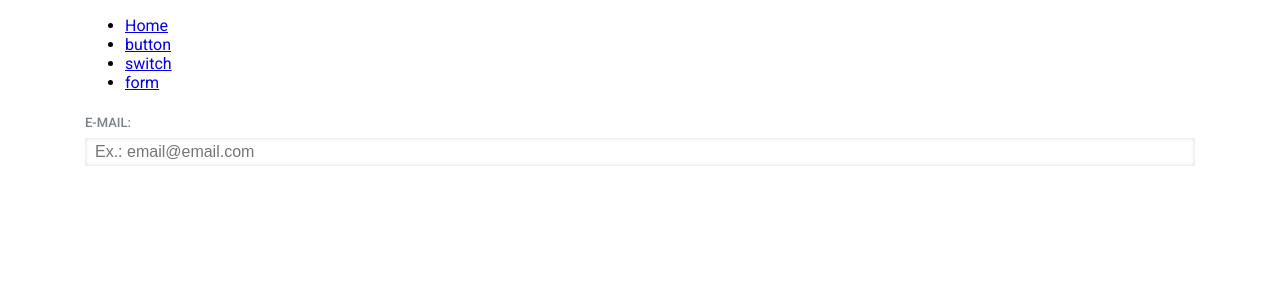
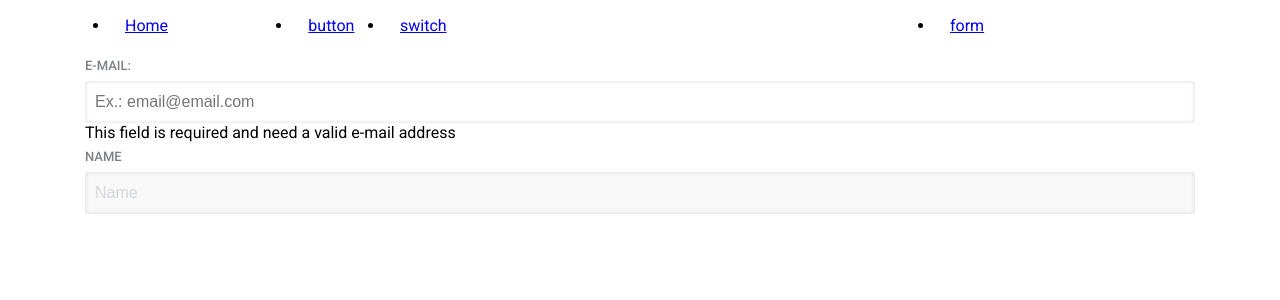
Before and after one commit to renanssantos1/odpv-components, a Vue app: page /form in a window 1280 px wide. Shown: the top 300 px of the page. Built offline with nearby package versions, Linux system fonts and the light colour scheme.

Commit message:
forms adicionado

```diff
--- a/src/App.vue
+++ b/src/App.vue
@@ -1,17 +1,17 @@
 <template>
   <div id="app" class="container">
     <header>
-      <ul>
-        <li>
+      <ul class="row">
+        <li class="col-3 col-md-3 col-lg-4 col-xl-2">
           <router-link to="/">Home</router-link>
         </li>
-        <li>
+        <li class="col-3 col-md-3 col-lg-6 col-xl-1">
           <router-link to="/button">button</router-link>
         </li>
-        <li>
+        <li class="col-2 col-md-3 col-lg-1 col-xl-6">
           <router-link to="/switch">switch</router-link>
         </li>
-        <li>
+        <li class="col-4 col-md-3 col-lg-1 col-xl-3">
           <router-link to="/form">form</router-link>
         </li>
       </ul>
--- a/src/assets/scss/_colors.scss
+++ b/src/assets/scss/_colors.scss
@@ -46,7 +46,7 @@ $cloud: #d4d7d9;
 
 // Form
 $input-height-base : 40px;
-$input-padding-base: 5px 10px;
+$input-padding-base: 12px 10px;
 
 // Text Color
 $text-default-color: $color-black;
--- a/src/assets/scss/components/_form.scss
+++ b/src/assets/scss/components/_form.scss
@@ -53,6 +53,7 @@ $this: ".odpv.form";
     box-shadow: inset 0 0 4px 0 $color-light-grey;
 
     border: 0;
+    border-radius: 4px;
 
     &:-webkit-autofill {
       -webkit-text-fill-color: $color-black !important;
@@ -62,5 +63,27 @@ $this: ".odpv.form";
       outline: none;
       box-shadow: inset 0 0 4px 0 $color-dark-grey;
     }
+
+    &:disabled,
+    &.disabled {
+      color: $input-disabled-text;
+      background-color: $input-disabled-background;
+
+      &::-webkit-input-placeholder {
+        color: $input-disabled-text;
+      }
+
+      &:-moz-placeholder {
+        color: $input-disabled-text;
+      }
+
+      &::-moz-placeholder {
+        color: $input-disabled-text;
+      }
+
+      &:-ms-input-placeholder {
+        color: $input-disabled-text;
+      }
+    }
   }
 }
--- a/src/views/Button.vue
+++ b/src/views/Button.vue
@@ -21,6 +21,14 @@
     <button class="odpv btn btn--orange btn--link" type="button">
       Orange
     </button>
+
+    <button class="odpv btn btn--orange btn--facebook" type="button">
+      facebook
+    </button>
+
+    <button class="odpv btn btn--black" type="button">
+      black
+    </button>
   </div>
 </template>
 
--- a/src/views/Form.vue
+++ b/src/views/Form.vue
@@ -1,5 +1,6 @@
 <template>
   <section>
+    <div>
       <label class="odpv form__label" for="login-email">E-mail:</label>
       <input
         class="odpv form__control"
@@ -8,6 +9,17 @@
         name="login-email"
         placeholder="Ex.: email@email.com"
       />
+
+      <div class="aph form__helper form__helper--error">
+        This field is required and
+        need a valid e-mail address
+      </div>
+    </div>
+
+    <div>
+      <label class="odpv form__label">Name</label>
+      <input class="odpv form__control" type="text" disabled placeholder="Name" />
+    </div>
   </section>
 </template>
 
--- a/src/views/Home.vue
+++ b/src/views/Home.vue
@@ -1,6 +1,14 @@
 <template>
   <div class="home">
     <h2>Home</h2>
+    <div>
+      <div class="col-md-11">
+        <div class="box"></div>
+      </div>
+      <div class="col-md-1">
+        <div class="box"></div>
+      </div>
+    </div>
   </div>
 </template>
 
@@ -9,3 +17,10 @@ export default {
   name: "Home",
 };
 </script>
+
+<style lang="scss">
+.box {
+  background: #c9f8c9;
+  padding: 5px;
+}
+</style>
```
Also changed, not shown: 1 other file (tests, documents, lock files or other folders). Lines whose indentation alone changed are shown as unchanged.
